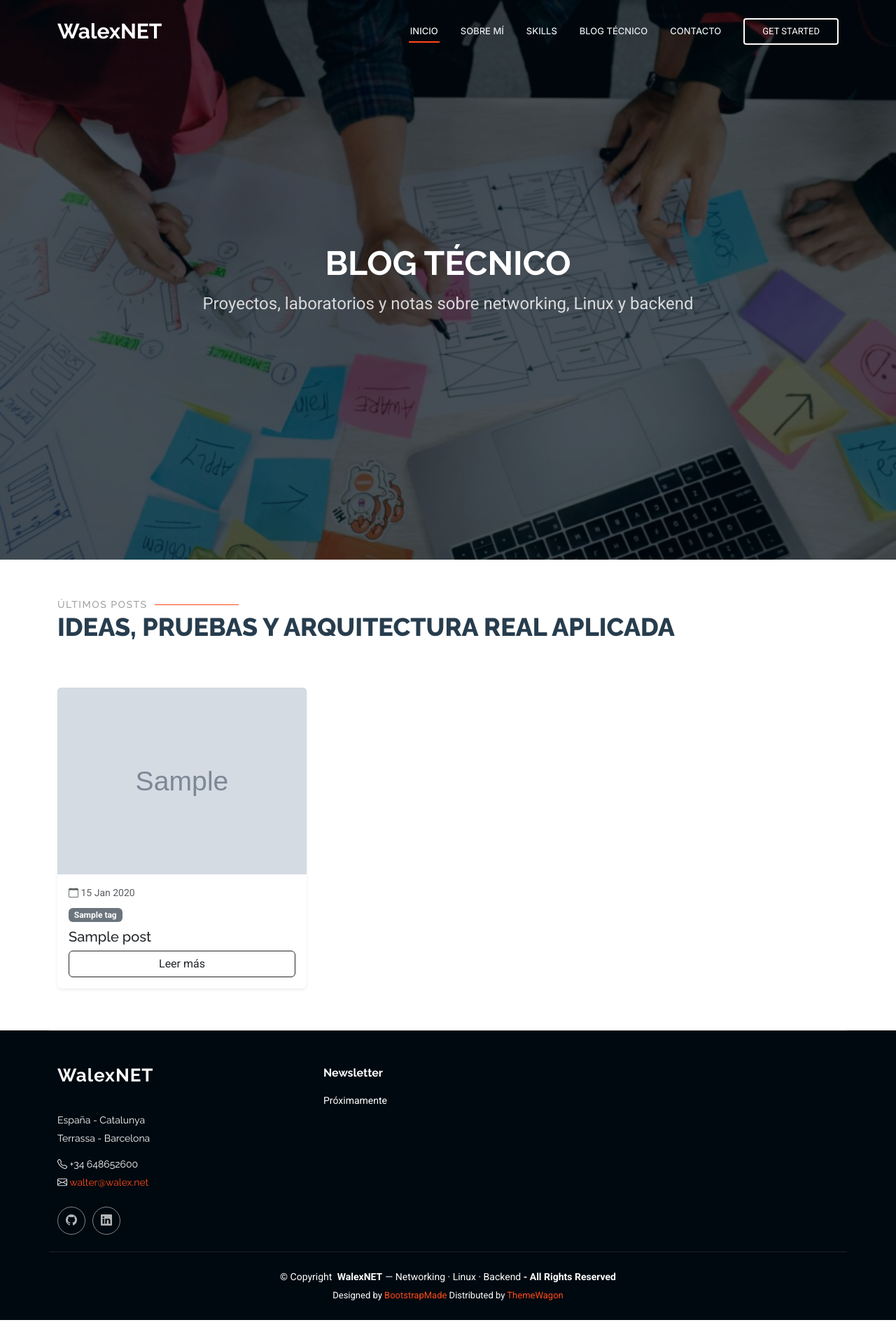
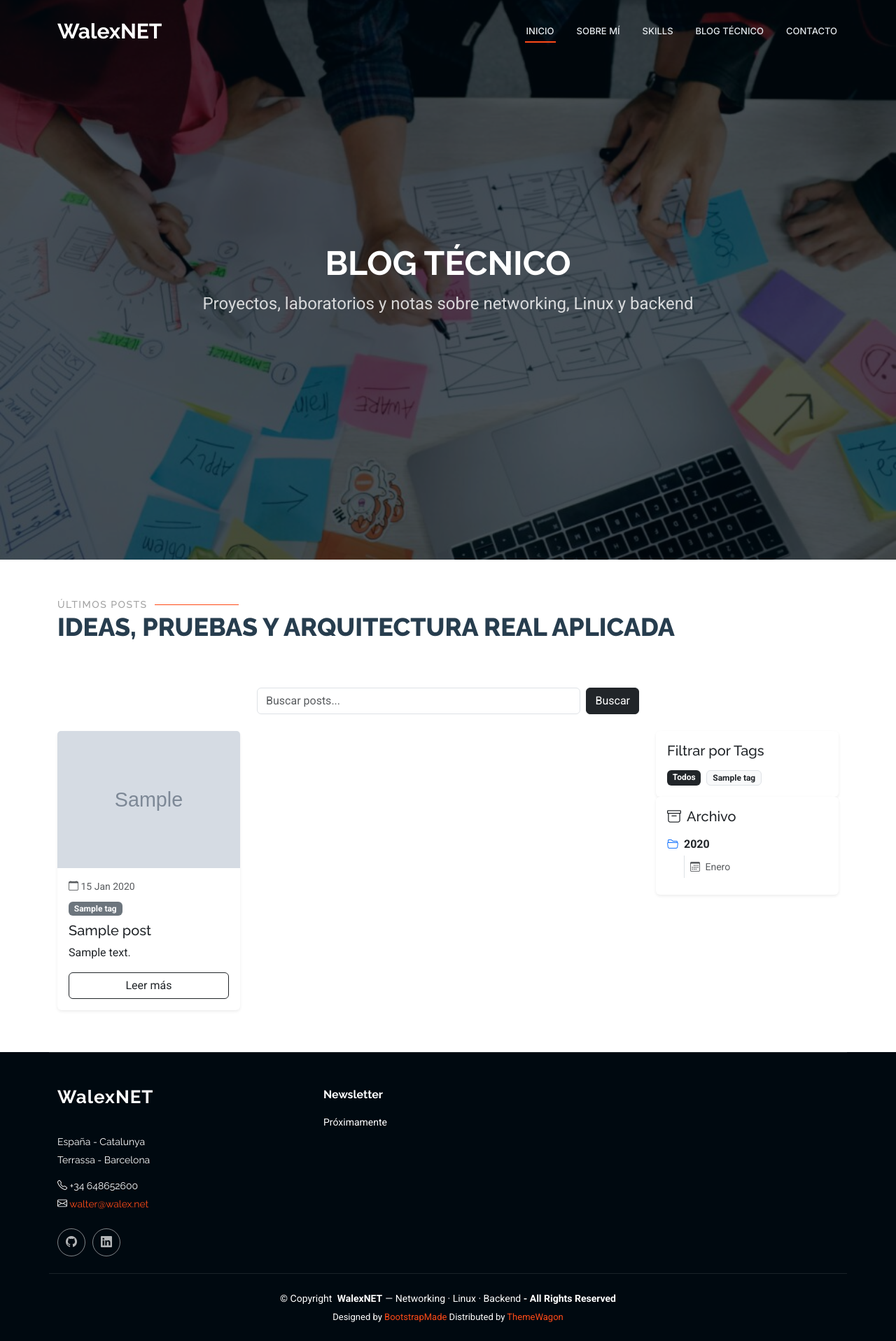
Before and after one commit to WalexNet/portfolio, a Flask app: page /blog/ in a window 1280 px wide. Shown: the whole page at 70% size. Before the commit the page ends 1887 px from the top, so only its background shows below. Run offline with Flask 3, Linux system fonts and the light colour scheme; tables that the repository leaves empty hold one stand-in row (values such as "Sample post"); grey boxes marked "Sample" are stand-in pictures; some libraries are stand-ins or nearby versions.

Commit message:
En el apartado de blog, se añade un navegador para que muestre de 10 en 10 posts. Se añade barra de busqueda, busqueda o filtro por tags Tambien se añade arbol cronologico de archivo de posts Y varios arreglos en general, orientados a la vista

```diff
--- a/app/routes/blog.py
+++ b/app/routes/blog.py
@@ -1,6 +1,6 @@
-from flask import Blueprint, render_template, abort, send_from_directory
+from flask import Blueprint, render_template, abort, send_from_directory, request
 from app.models import Post, Tag, post_tags
-from sqlalchemy import select
+from sqlalchemy import select, desc, or_, extract
 from ..extensions import db
 from mistune import create_markdown
 import os
@@ -28,14 +28,80 @@ def uploaded_file(filename):
 
 # Listado
 @blog_bp.get("/")
-def index():
-    print('index()')
-    """Fetches all posts ordered by creation date."""
-    # Using the new SQLAlchemy 2.0 style syntax for execution
-    query = select(Post).order_by(Post.created_at.desc())
-    posts = db.session.execute(query).scalars().all()
-    return render_template('blog.html', posts=posts)
-    #return render_template("blog.html", posts=posts)
+def index() -> str:
+    # 1. Captura de parámetros de la Request
+    page = request.args.get('page', 1, type=int)
+    tag_name = request.args.get('tag', type=str)
+    search_term = request.args.get('q', type=str)
+    month = request.args.get('month', type=int)
+    year = request.args.get('year', type=int)
+    is_blog = request.args.get('is_blog', type=int)
+
+    # 2. Query Base: Orden descendente por fecha de creación
+    query = Post.query.order_by(desc(Post.created_at))
+
+    # 3. Filtros condicionales (Query Building)
+    if search_term:
+        query = query.filter(
+            or_(
+                Post.title.ilike(f"%{search_term}%"),
+                Post.content.ilike(f"%{search_term}%")
+            )
+        )
+
+    if tag_name:
+        query = query.filter(Post.tags.any(name=tag_name))
+
+    if month and year:
+        query = query.filter(
+            extract('month', Post.created_at) == month,
+            extract('year', Post.created_at) == year
+        )
+
+    # 4. Paginación a nivel de base de datos (OFFSET/LIMIT)
+    # per_page=10 para balancear carga de red y UI
+    pagination = query.paginate(page=page, per_page=10, error_out=False)
+
+    # 5. Datos auxiliares para el sidebar
+    # (Solo las etiquetas usadas por post)
+    all_tags = Tag.query.join(Tag.posts).distinct().all()
+
+    # 6. GENERACIÓN DEL ÁRBOL DE ARCHIVO (NUEVO)
+    # Obtenemos combinaciones únicas de Año y Mes directamente de la DB
+    archive_query = db.session.query(
+        extract('year', Post.created_at).label('year'),
+        extract('month', Post.created_at).label('month')
+    ).distinct().order_by(desc('year'), desc('month')).all()
+
+    # Mapeo manual para nombres de meses en español
+    month_names = {
+        1: "Enero", 2: "Febrero", 3: "Marzo", 4: "Abril",
+        5: "Mayo", 6: "Junio", 7: "Julio", 8: "Agosto",
+        9: "Septiembre", 10: "Octubre", 11: "Noviembre", 12: "Diciembre"
+    }
+
+    # Estructuramos el árbol: { 2026: [{'num': 5, 'name': 'Mayo'}, ...], 2025: [...] }
+    archive_tree = {}
+    for y, m in archive_query:
+        y_int, m_int = int(y), int(m)
+        if y_int not in archive_tree:
+            archive_tree[y_int] = []
+        archive_tree[y_int].append({
+            'num': m_int,
+            'name': month_names.get(m_int, "Desconocido")
+        })
+
+    return render_template(
+        'blog.html',
+        posts=pagination.items,
+        pagination=pagination,
+        tags=all_tags,
+        is_blog=is_blog,
+        current_tag=tag_name,
+        archive_tree=archive_tree,  # Enviamos el árbol al template
+        current_month=month,
+        current_year=year
+    )
 
 
 # Post Individual
--- a/app/templates/base.html
+++ b/app/templates/base.html
@@ -48,12 +48,14 @@
           <li><a class="active" href="/#hero">Inicio</a></li>
           <li><a href="/#about">Sobre mí</a></li>
           <li><a href="/#services">Skills</a></li>
-          <li><a href="{{ url_for('blog.index') }}">Blog Técnico</a></li>
+          <li><a href="{{ url_for('blog.index', is_blog=1) }}">Blog Técnico</a></li>
           <li><a href="/#contact">Contacto</a></li>
         </ul>
         <i class="mobile-nav-toggle d-xl-none bi bi-list"></i>
       </nav>
-      <a class="cta-btn" href="#">Get Started</a>
+      {% if is_blog %}
+      <a class="cta-btn" href="#blog">Get Started</a>
+      {% endif %}
     </div>
   </header>
 
--- a/app/templates/blog.html
+++ b/app/templates/blog.html
@@ -4,38 +4,44 @@
 <!-- ======= Blog Hero ======= -->
 <section id="blog-hero" class="hero section dark-background">
   <img src="{{ url_for('static', filename='img/hero-bg01.jpg') }}" alt="" data-aos="fade-in">
-
   <div class="container d-flex flex-column align-items-center text-center">
     <h2 data-aos="fade-up" data-aos-delay="100">BLOG TÉCNICO</h2>
-    <p data-aos="fade-up" data-aos-delay="200">
-      Proyectos, laboratorios y notas sobre networking, Linux y backend
-    </p>
+    <p data-aos="fade-up" data-aos-delay="200">Proyectos, laboratorios y notas sobre networking, Linux y backend</p>
   </div>
 </section>
 
 <!-- ======= Blog Section ======= -->
 <section id="blog" class="blog section">
-
-  <!-- Section Title -->
   <div class="container section-title" data-aos="fade-up">
     <h2>Últimos Posts</h2>
-    {% if tag %}
-    <p>Mostrando posts etiquetados con <strong>{{ tag }}</strong></p>
-    {% else %}
     <p>Ideas, pruebas y arquitectura real aplicada</p>
-    {% endif %}
   </div>
 
   <div class="container">
+    <!-- Search bar -->
+    <div class="row mb-4" data-aos="fade-up">
+      <div class="col-md-6 mx-auto">
+        <form method="get" action="{{ url_for('blog.index') }}" class="d-flex gap-2">
+          <input type="text" name="q" class="form-control" placeholder="Buscar posts..." value="{{ request.args.get('q', '') }}">
+          <button type="submit" class="btn btn-dark">Buscar</button>
+          {% if request.args.get('q') %}
+          <a href="{{ url_for('blog.index') }}" class="btn btn-outline-secondary">Limpiar</a>
+          {% endif %}
+        </form>
+      </div>
+    </div>
+
+    <div class="row gy-4">
+      <!-- COLUMNA PRINCIPAL: POSTS (9/12) -->
+      <div class="col-md-9" data-aos="fade-up">
         <div class="row gy-4">
           {% for post in posts %}
-      <div class="col-xl-4 col-md-6" data-aos="fade-up">
+          <div class="col-md-4">
             <div class="card h-100 shadow-sm border-0">
               {% if post.cover_image %}
-          <img src="{{ url_for('blog.uploaded_file', filename='img/'+post.cover_image) }}" class="card-img-top" alt="">
+              <img src="{{ url_for('blog.uploaded_file', filename='img/'+post.cover_image) }}" class="card-img-top" alt="{{ post.title }}">
               {% endif %}
               <div class="card-body d-flex flex-column">
-
                 <div class="mb-2 text-muted small">
                   <i class="bi bi-calendar"></i> {{ post.created_at.strftime('%d %b %Y') }}
                 </div>
@@ -43,26 +49,93 @@
                 {% if post.tags %}
                 <div class="mb-2">
                   {% for tag in post.tags %}
-              <a href="{{ url_for('blog.by_tag', name=tag.name) }}" class="badge bg-secondary text-decoration-none me-1">{{ tag.name }}</a>
+                  <a href="{{ url_for('blog.index', tag=tag.name) }}" class="badge bg-secondary text-decoration-none me-1">{{ tag.name }}</a>
                   {% endfor %}
                 </div>
                 {% endif %}
 
-            <h5 class="card-title">
-              {{ post.title }}
-            </h5>
-
-            <a href="{{ url_for('blog.detail', slug=post.slug) }}" class="btn btn-outline-dark mt-auto">
-              Leer más
-            </a>
-
+                <h5 class="card-title">{{ post.title }}</h5>
+                <p class="card-text">{{ post.summary }}</p>
+                <a href="{{ url_for('blog.detail', slug=post.slug) }}" class="btn btn-outline-dark mt-auto">Leer más</a>
               </div>
             </div>
           </div>
           {% endfor %}
         </div>
+        <!-- CONTROLES DE PAGINACIÓN -->
+        {% if pagination and pagination.pages > 1 %}
+        <nav class="mt-5">
+          <ul class="pagination justify-content-center">
+            {% if pagination.has_prev %}
+            <li class="page-item">
+              <a class="page-link" href="{{ url_for('blog.index', page=pagination.prev_num, q=request.args.get('q'), tag=request.args.get('tag')) }}">Anterior</a>
+            </li>
+            {% endif %}
+
+            <li class="page-item disabled"><span class="page-link">Página {{ pagination.page }} de {{ pagination.pages }}</span></li>
+
+            {% if pagination.has_next %}
+            <li class="page-item">
+              <a class="page-link" href="{{ url_for('blog.index', page=pagination.next_num, q=request.args.get('q'), tag=request.args.get('tag')) }}">Siguiente</a>
+            </li>
+            {% endif %}
+          </ul>
+        </nav>
+        {% endif %}
       </div>
 
+      <!-- SIDEBAR: TAGS (3/12) -->
+      <aside class="col-md-3" data-aos="fade-up">
+        <!-- Bloque de Etiquetas -->
+        <div class="card border-0 shadow-sm">
+          <div class="card-body">
+            <h5 class="card-title mb-3">Filtrar por Tags</h5>
+            <div class="d-flex flex-wrap gap-2">
+              <a href="{{ url_for('blog.index') }}"
+                class="badge {% if not current_tag %}bg-dark{% else %}bg-light text-dark border{% endif %} text-decoration-none">
+                Todos
+              </a>
+              {% for tag in tags %}
+              <a href="{{ url_for('blog.index', tag=tag.name) }}"
+                class="badge {% if current_tag == tag.name %}bg-primary{% else %}bg-light text-dark border{% endif %} text-decoration-none">
+                {{ tag.name }}
+              </a>
+              {% endfor %}
+            </div>
+          </div>
+        </div>
+        <!-- Árbol de Archivo Cronológico -->
+        <div class="card border-0 shadow-sm">
+          <div class="card-body">
+            <h5 class="card-title mb-3"><i class="bi bi-archive me-2"></i>Archivo</h5>
+            <div class="archive-tree">
+              <ul class="list-unstyled mb-0">
+                {% for year, months in archive_tree.items() %}
+                <li class="mb-2">
+                  <div class="d-flex align-items-center fw-bold">
+                    <i class="bi bi-folder2-open me-2 text-primary"></i> {{ year }}
+                  </div>
+                  <ul class="list-unstyled ms-4 mt-1 border-start ps-2">
+                    {% for month in months %}
+                    <li class="py-1">
+                      <a href="{{ url_for('blog.index', year=year, month=month.num) }}"
+                        class="text-decoration-none small {% if current_year == year and current_month == month.num %}fw-bold text-primary{% else %}text-muted{% endif %}">
+                        <i class="bi bi-calendar3 me-1"></i> {{ month.name }}
+                      </a>
+                    </li>
+                    {% endfor %}
+                  </ul>
+                </li>
+                {% else %}
+                <li class="text-muted small">No hay posts archivados.</li>
+                {% endfor %}
+              </ul>
+            </div>
+          </div>
+        </div>
+      </aside>
+    </div>
+  </div>
 </section>
 
 {% endblock %}
```
Also changed, not shown: AGENTS.md (+19 -72 lines), app/templates/xxxxxblog_stat.html (deleted, +0 -141 lines). Lines whose indentation alone changed are shown as unchanged.
